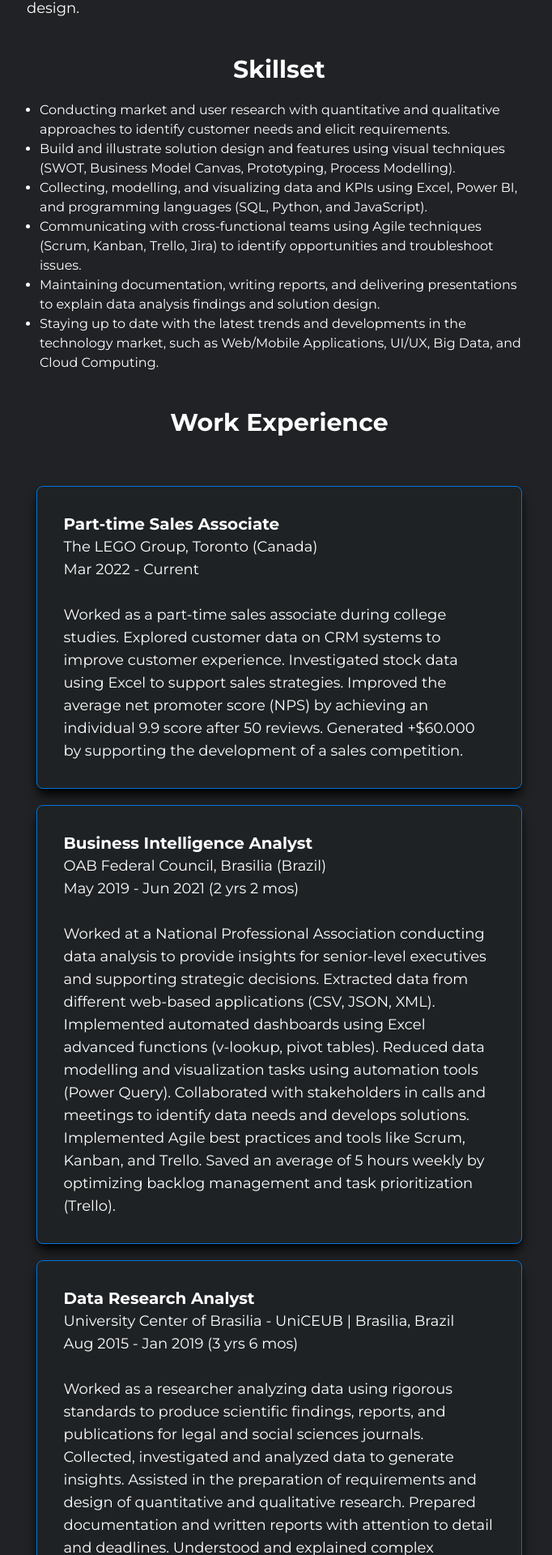
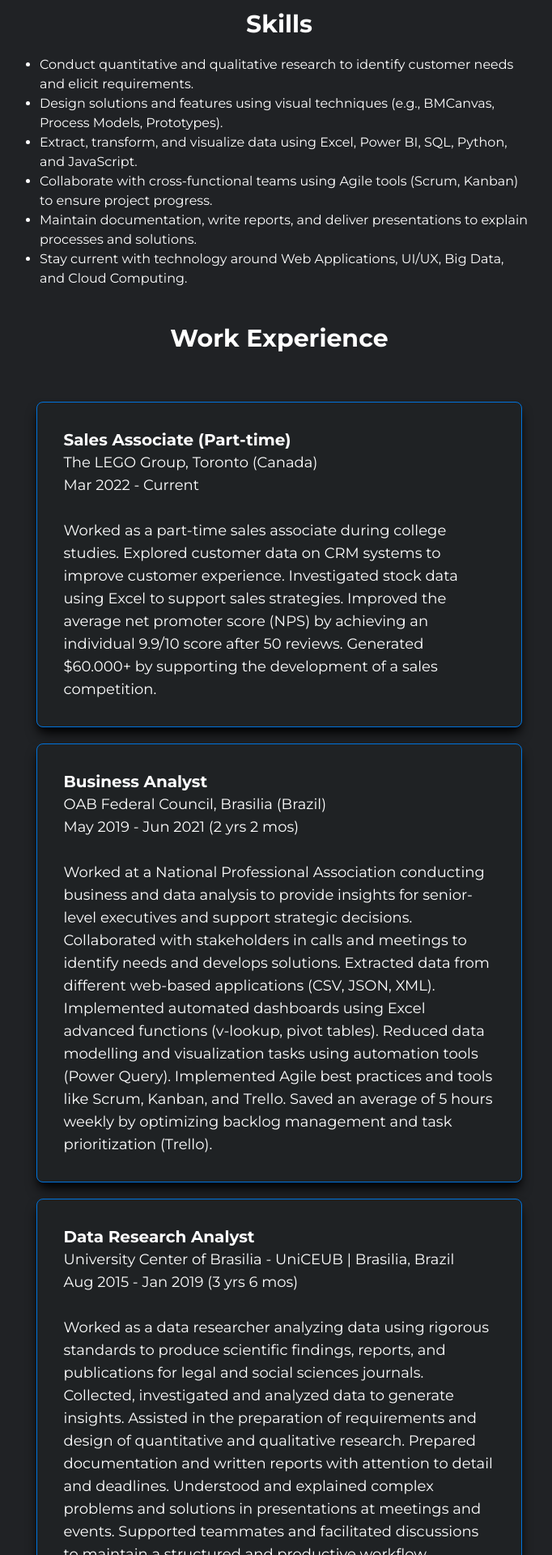
Before and after one commit to fmeneses-graca/my-website, a Next.js app: page /more-about-me in a window 1280 px wide. Shown: the part 580-2500 px from the top of the page at 81% size, without its empty margins (295-977 px from the left). Built offline with nearby package versions, Linux system fonts and the light colour scheme.

Commit message:
Update about

```diff
--- a/components/AboutSection.js
+++ b/components/AboutSection.js
@@ -16,7 +16,7 @@ export default function AboutSection() {
                 <p className="md:w-1/2 md:mx-auto">
                     I'm passionate about working at the intersection of people, processes, and technology.
                     I help organizations reach their goals by making these three elements work together toward shared objectives using visual and analytical tools.
-                    I have more than five years of experience analyzing data and designing business solutions that make a lasting impact on stakeholders.
+                    I have more than five years of experience analyzing data and enabling innovative solutions that make a lasting impact on stakeholders.
                 </p>
 
                 <br />
--- a/pages/more-about-me.js
+++ b/pages/more-about-me.js
@@ -33,35 +33,35 @@ function ExperienceSection() {
                 <p className="md:w-1/2 mx-auto">
                     I started my career as a data research analyst in Brazil, where I learned how to analyze data using rigorous standards to produce scientific findings, reports, and publications for legal and social sciences journals at UniCEUB&apos;s law school.
                     <br /><br />
-                    After three years as a researcher, I was invited to work as a business intelligence analyst at a professional association, where I conducted data analysis to design solutions for senior-level executives and support strategic decisions. During this period, I also studied towards an MBA in Information Technology at FIAP.
+                    After three years as a researcher, I was invited to work as a business analyst at a professional association, where I conducted data analysis to support strategic decisions and business solutions. During this period, I studied for an MBA in Information Technology at FIAP.
                     <br /><br />
-                    After two years, in 2020, I moved to Canada to study Computer Programming at Seneca College. I graduated in December 2022, and I am currently seeking an opportunity to join a friendly team and help them achieve their goals through data analysis and solution design.
+                    After two years, in 2020, I moved to Canada to study Computer Programming at Seneca College. I graduated in December 2022 and am seeking an opportunity to join a cross-functional team where I can use my skills to help them achieve their goals.
                 </p>
                 <br />
 
-                <h1>Skillset</h1>
+                <h1>Skills</h1>
                 <ul className="md:w-1/2 mx-auto pl-4 list-disc">
-                    <li>Conducting market and user research with quantitative and qualitative approaches to identify customer needs and elicit requirements.</li>
-                    <li>Build and illustrate solution design and features using visual techniques (SWOT, Business Model Canvas, Prototyping, Process Modelling).</li>
-                    <li>Collecting, modelling, and visualizing data and KPIs using Excel, Power BI, and programming languages (SQL, Python, and JavaScript).</li>
-                    <li>Communicating with cross-functional teams using Agile techniques (Scrum, Kanban, Trello, Jira) to identify opportunities and troubleshoot issues.</li>
-                    <li>Maintaining documentation, writing reports, and delivering presentations to explain data analysis findings and solution design.</li>
-                    <li>Staying up to date with the latest trends and developments in the technology market, such as Web/Mobile Applications, UI/UX, Big Data, and Cloud Computing.</li>
+                    <li>Conduct quantitative and qualitative research to identify customer needs and elicit requirements.</li>
+                    <li>Design solutions and features using visual techniques (e.g., BMCanvas, Process Models, Prototypes).</li>
+                    <li>Extract, transform, and visualize data using Excel, Power BI, SQL, Python, and JavaScript.</li>
+                    <li>Collaborate with cross-functional teams using Agile tools (Scrum, Kanban) to ensure project progress.</li>
+                    <li>Maintain documentation, write reports, and deliver presentations to explain processes and solutions.</li>
+                    <li>Stay current with technology around Web Applications, UI/UX, Big Data, and Cloud Computing.</li>
                 </ul>
                 <br />
 
                 <h1>Work Experience</h1>
                 <div className="flex-container">
-                    <Card style="card-size-large" title="Part-time Sales Associate" text={workLEGO()} />
-                    <Card style="card-size-large" title="Business Intelligence Analyst" text={workOAB()} />
+                    <Card style="card-size-large" title="Sales Associate (Part-time)" text={workLEGO()} />
+                    <Card style="card-size-large" title="Business Analyst" text={workOAB()} />
                     <Card style="card-size-large" title="Data Research Analyst" text={workUNICEUB()} />
                 </div>
 
                 <h1>Education</h1>
                 <div className="flex-container">
-                    <Card style="card-size-large" title="Computer Programming Diploma | 2022" text={educationSeneca()} />
-                    <Card style="card-size-large" title="MBA in Information Technology | 2020" text={educationFIAP()} />
-                    <Card style="card-size-large" title="Bachelor of Laws | 2019" text={educationUNICEUB()} />
+                    <Card style="card-size-large" title="Computer Programming Diploma (2021 - 2022)" text={educationSeneca()} />
+                    <Card style="card-size-large" title="MBA in Information Technology (2019 - 2020)" text={educationFIAP()} />
+                    <Card style="card-size-large" title="Bachelor of Laws (2014 - 2019)" text={educationUNICEUB()} />
                 </div>
             </div>
 
@@ -83,7 +83,7 @@ function workLEGO() {
                 Mar 2022 - Current<br /><br />
                 Worked as a part-time sales associate during college studies. Explored customer data on CRM systems to improve customer experience.
                 Investigated stock data using Excel to support sales strategies. Improved the average net promoter score (NPS) by achieving an individual
-                9.9 score after 50 reviews. Generated +$60.000 by supporting the development of a sales competition.
+                9.9/10 score after 50 reviews. Generated $60.000+ by supporting the development of a sales competition.
             </p>
         </>
     )
@@ -95,11 +95,12 @@ function workOAB() {
             <p>
                 OAB Federal Council, Brasilia (Brazil)<br />
                 May 2019 - Jun 2021 (2 yrs 2 mos)<br /><br />
-                Worked at a National Professional Association conducting data analysis to provide insights for senior-level executives and supporting strategic decisions.
-                Extracted data from different web-based applications (CSV, JSON, XML). Implemented automated dashboards using Excel advanced functions (v-lookup, pivot tables).
-                Reduced data modelling and visualization tasks using automation tools (Power Query). Collaborated with stakeholders in calls and meetings to identify data needs
-                and develops solutions. Implemented Agile best practices and tools like Scrum, Kanban, and Trello. Saved an average of 5 hours weekly by optimizing backlog management
-                and task prioritization (Trello).
+                Worked at a National Professional Association conducting business and data analysis to provide insights for senior-level
+                executives and support strategic decisions. Collaborated with stakeholders in calls and meetings to identify needs and
+                develops solutions. Extracted data from different web-based applications (CSV, JSON, XML). Implemented automated dashboards
+                using Excel advanced functions (v-lookup, pivot tables). Reduced data modelling and visualization tasks using automation tools
+                (Power Query). Implemented Agile best practices and tools like Scrum, Kanban, and Trello. Saved an average of 5 hours weekly
+                by optimizing backlog management and task prioritization (Trello).
             </p>
         </>
     )
@@ -111,10 +112,12 @@ function workUNICEUB() {
             <p>
                 University Center of Brasilia - UniCEUB | Brasilia, Brazil<br />
                 Aug 2015 - Jan 2019 (3 yrs 6 mos)<br /><br />
-                Worked as a researcher analyzing data using rigorous standards to produce scientific findings, reports, and publications for legal and social sciences journals.
-                Collected, investigated and analyzed data to generate insights. Assisted in the preparation of requirements and design of quantitative and qualitative research.
-                Prepared documentation and written reports with attention to detail and deadlines. Understood and explained complex problems and solutions in presentations at
-                meetings and events. Supported teammates and facilitated discussions to maintain a structured and productive workflow.
+                Worked as a data researcher analyzing data using rigorous standards to produce scientific findings,
+                reports, and publications for legal and social sciences journals. Collected, investigated and analyzed
+                data to generate insights. Assisted in the preparation of requirements and design of quantitative and
+                qualitative research. Prepared documentation and written reports with attention to detail and deadlines.
+                Understood and explained complex problems and solutions in presentations at meetings and events. Supported
+                teammates and facilitated discussions to maintain a structured and productive workflow.
             </p>
         </>
     )
```
